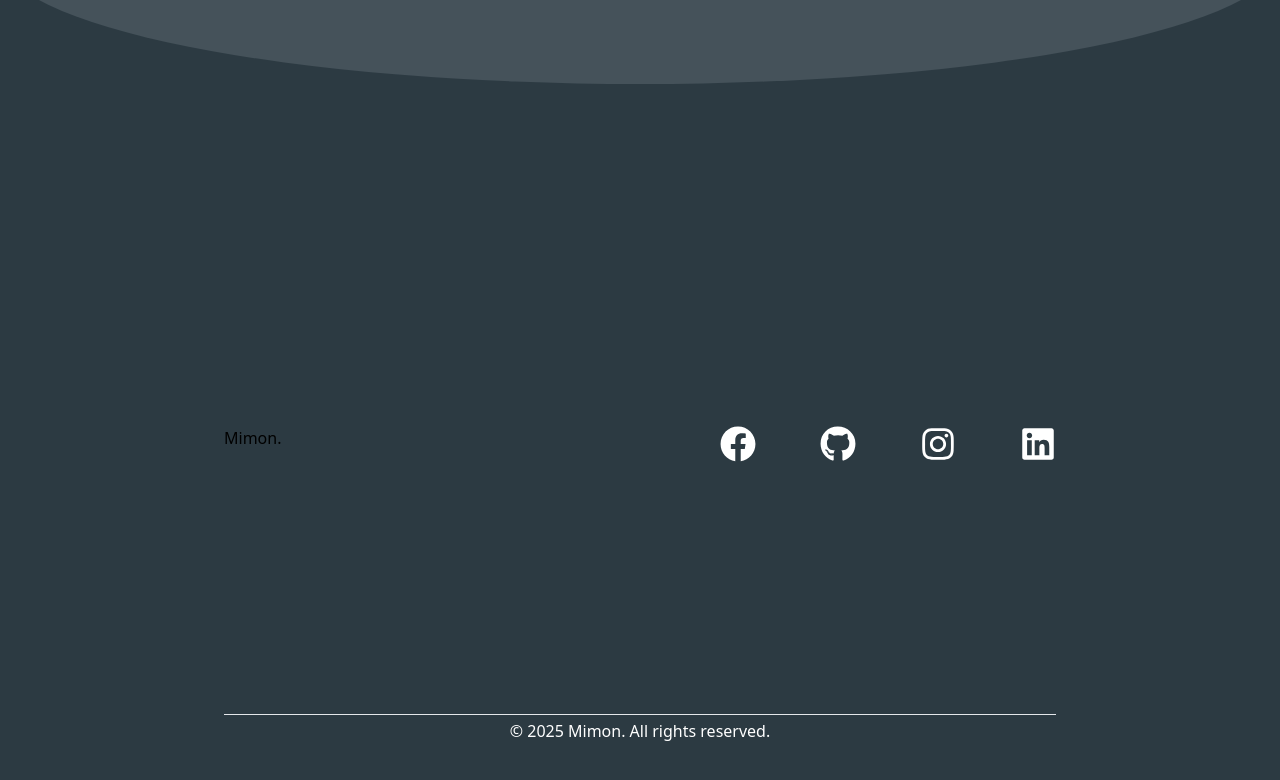
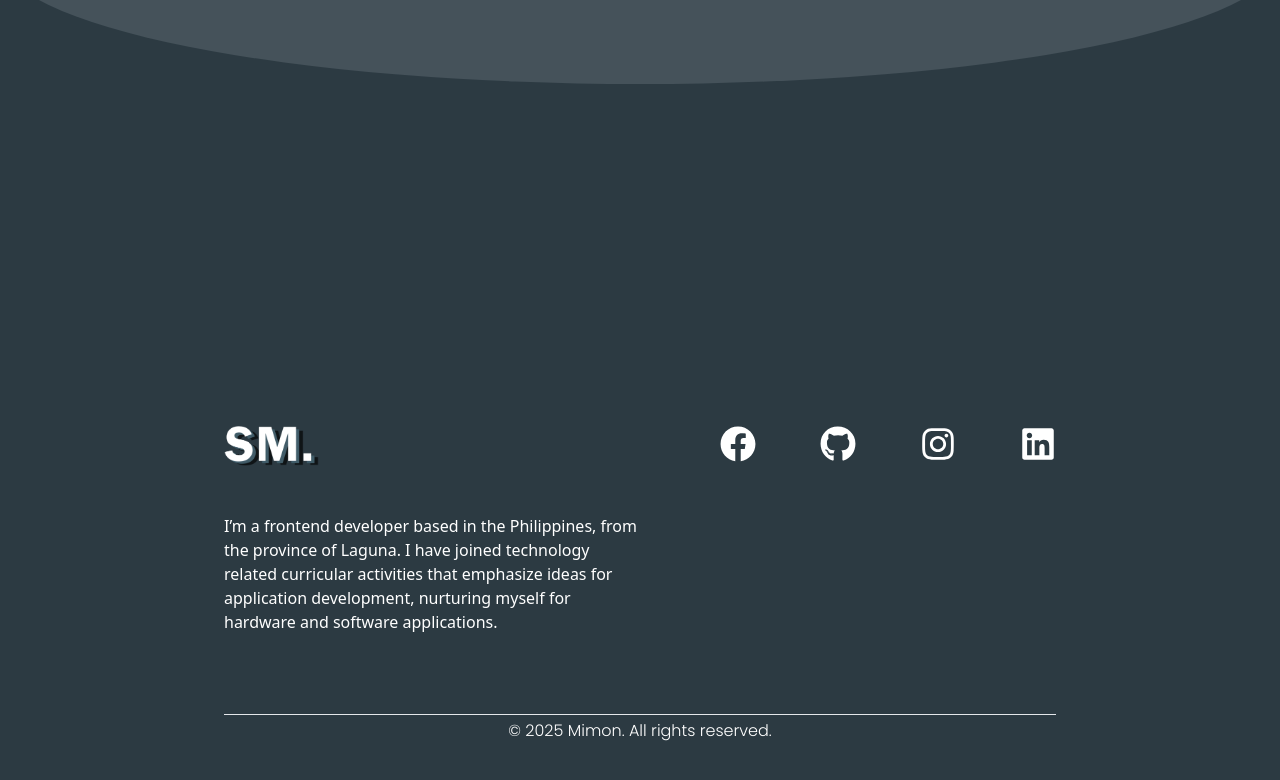
Before and after one commit to FumI4096/Portfolio, a React (Vite) app: page / in a window 1280 px wide. Shown: the part 3172-3952 px from the top of the page. Built offline with nearby package versions, Linux system fonts and the light colour scheme.

Commit message:
Import logo and add basic information

```diff
--- a/src/pages/Footer.tsx
+++ b/src/pages/Footer.tsx
@@ -1,31 +1,44 @@
+import Icon from '../assets/images/icon.png';
 import { FaFacebook, FaGithub, FaInstagram, FaLinkedin } from "react-icons/fa";
 
 export default function Footer(){
     return(
         <footer className="h-1000 flex flex-col bg-primary-gray-2 p-14rem justify-center">
             <section className="flex justify-between">
-                <article className="flex flex-row basis-full h-72">
-                    <h1>Mimon.</h1>
-                    <p></p>
+                <article className="flex flex-col basis-full h-72">
+                    <div className='mb-12'>
+                        <img src={Icon} alt="" className='h-10'/>
+                    </div>
+
+                    <p className='font-light text-white'> I’m a frontend developer based in the Philippines, from the province of Laguna. I have joined technology related curricular activities that emphasize ideas for application development, nurturing myself for hardware and software applications.
+                    </p>
                 </article>
-                <article className="flex basis-full justify-end h-72 gap-16">
+                <ul className="flex basis-full justify-end h-72 gap-16 list-none">
+                    <li className='w-auto h-auto'>
                         <a href="https://www.facebook.com/mimon.maiquez/" rel="noopener" target="_blank" className="w-auto h-auto">
                             <FaFacebook className="text-4xl text-white cursor-pointer" />
                         </a>
+                    </li>
+                    <li className='w-auto h-auto'>
                         <a href="https://github.com/FumI4096" rel="noopener" target="_blank" className="w-auto h-auto">
                             <FaGithub className="text-4xl text-white cursor-pointer" />
                         </a>
+                    </li>
+                    <li className='w-auto h-auto'>
                         <a href="https://www.instagram.com/se1_mon/" rel="noopener" target="_blank" className="w-auto h-auto">
                             <FaInstagram className="text-4xl text-white cursor-pointer" />
                         </a>
+                    </li>
+                    <li className='w-auto h-auto'>
                         <a href="https://www.linkedin.com/in/seimon-elias-maiquez-3159602b1/" rel="noopener" target="_blank" className="w-auto h-auto">
                             <FaLinkedin className="text-4xl text-white cursor-pointer" />
                         </a>
-                </article>
+                    </li>
+                </ul>
             </section>
             <section>
                 <hr className="mb-1" />
-                <p className="text-center text-white">&#169; 2025 Mimon. All rights reserved.</p>
+                <p className="text-center text-white font-poppins-light">&#169; 2025 Mimon. All rights reserved.</p>
             </section>
         </footer>
     )
```
Lines whose indentation alone changed are shown as unchanged.
